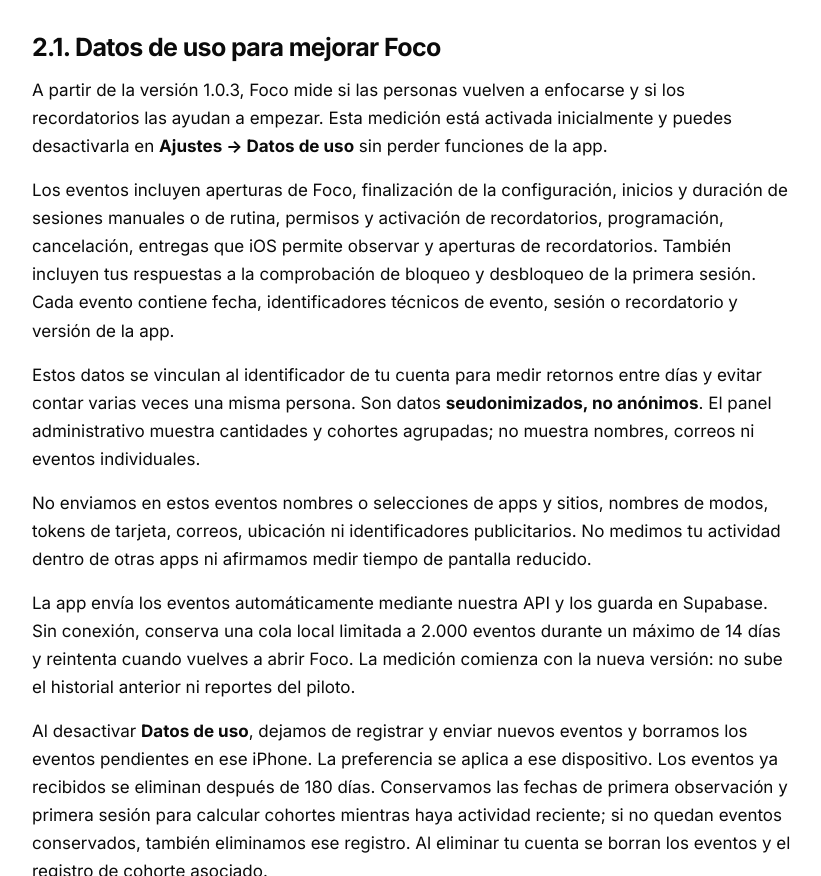
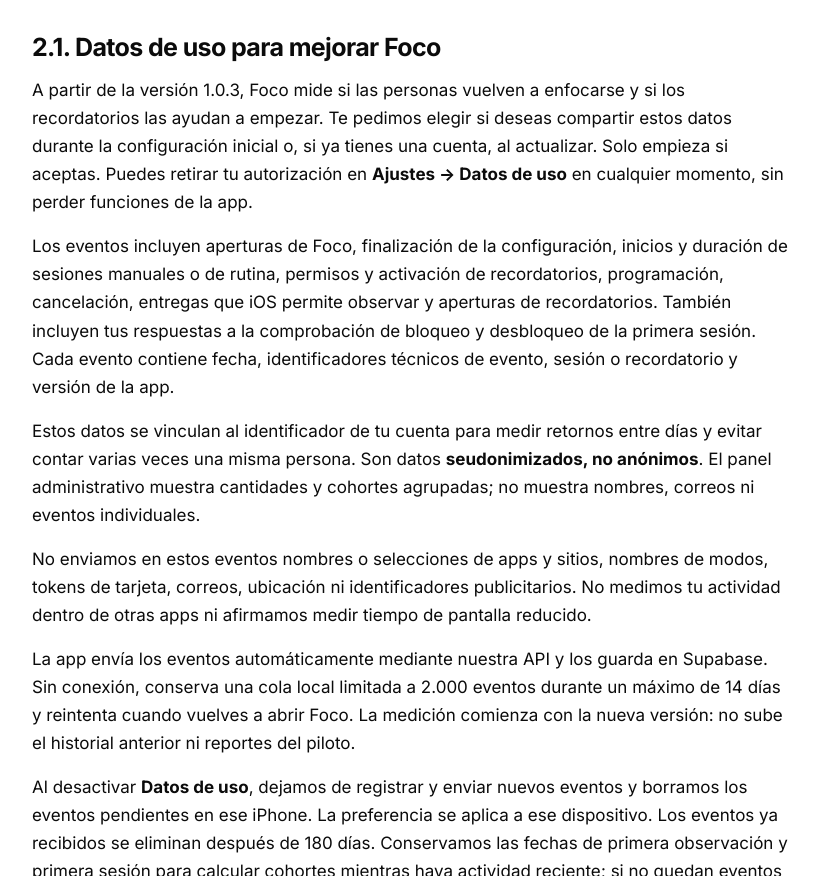
Before and after one commit to juanfgaviriac/nilho-website, a plain HTML site: page foco/privacidad/index.html in a window 1280 px wide. Shown: the part 1158-2034 px from the top of the page, without its empty margins (228-1049 px from the left). Drawn offline with Linux system fonts and the light colour scheme.

Commit message:
Clarify explicit consent before product analytics begins

```diff
--- a/foco/privacidad/index.html
+++ b/foco/privacidad/index.html
@@ -43,7 +43,7 @@
 
             <section id="datos-de-uso">
                 <h2>2.1. Datos de uso para mejorar Foco</h2>
-                <p>A partir de la versión 1.0.3, Foco mide si las personas vuelven a enfocarse y si los recordatorios las ayudan a empezar. Esta medición está activada inicialmente y puedes desactivarla en <strong>Ajustes → Datos de uso</strong> sin perder funciones de la app.</p>
+                <p>A partir de la versión 1.0.3, Foco mide si las personas vuelven a enfocarse y si los recordatorios las ayudan a empezar. Te pedimos elegir si deseas compartir estos datos durante la configuración inicial o, si ya tienes una cuenta, al actualizar. Solo empieza si aceptas. Puedes retirar tu autorización en <strong>Ajustes → Datos de uso</strong> en cualquier momento, sin perder funciones de la app.</p>
                 <p>Los eventos incluyen aperturas de Foco, finalización de la configuración, inicios y duración de sesiones manuales o de rutina, permisos y activación de recordatorios, programación, cancelación, entregas que iOS permite observar y aperturas de recordatorios. También incluyen tus respuestas a la comprobación de bloqueo y desbloqueo de la primera sesión. Cada evento contiene fecha, identificadores técnicos de evento, sesión o recordatorio y versión de la app.</p>
                 <p>Estos datos se vinculan al identificador de tu cuenta para medir retornos entre días y evitar contar varias veces una misma persona. Son datos <strong>seudonimizados, no anónimos</strong>. El panel administrativo muestra cantidades y cohortes agrupadas; no muestra nombres, correos ni eventos individuales.</p>
                 <p>No enviamos en estos eventos nombres o selecciones de apps y sitios, nombres de modos, tokens de tarjeta, correos, ubicación ni identificadores publicitarios. No medimos tu actividad dentro de otras apps ni afirmamos medir tiempo de pantalla reducido.</p>
```
